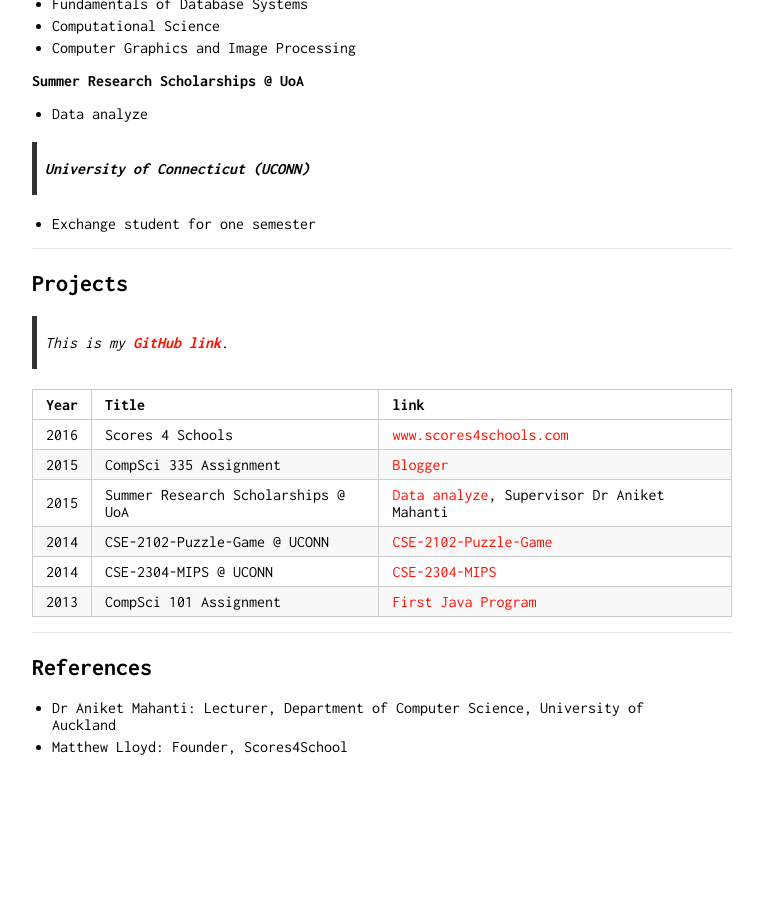
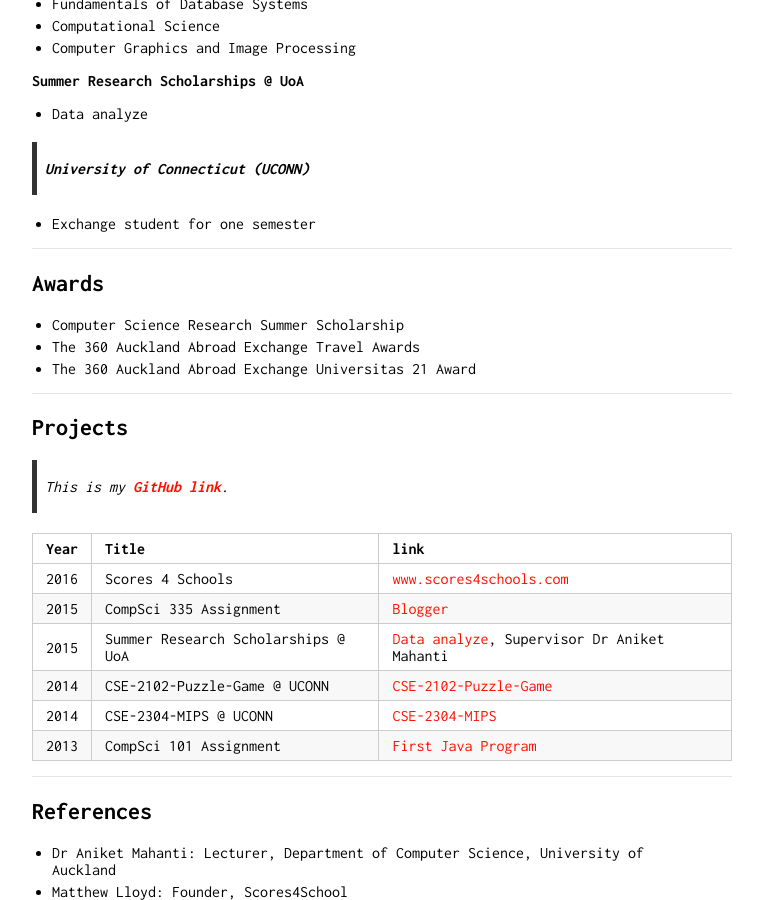
Before and after one commit to hche608/hche608.github.io, a Jekyll site: the page built from index.md, in a window 1280 px wide and 900 px high, scrolled down 654 px. Shown: the whole window, without its empty margins (258-1021 px from the left). Built offline with Jekyll 4.4.1, drawn with Linux system fonts in a browser that asks for light colours; before the commit the page ends 1409 px from its top, so only the background shows below that.

Commit message:
Update new CV

```diff
--- a/index.md
+++ b/index.md
@@ -40,6 +40,13 @@ Looking for an opportunity in the field of information technology as computer pr
 
 ---
 
+## Awards
+* Computer Science Research Summer Scholarship
+* The 360 Auckland Abroad Exchange Travel Awards
+* The 360 Auckland Abroad Exchange Universitas 21 Award
+
+---
+
 ## Projects
 
 >This is *my* **[GitHub *link*](https://github.com/hche608)**.
```
Also changed, not shown: 1 other file.
